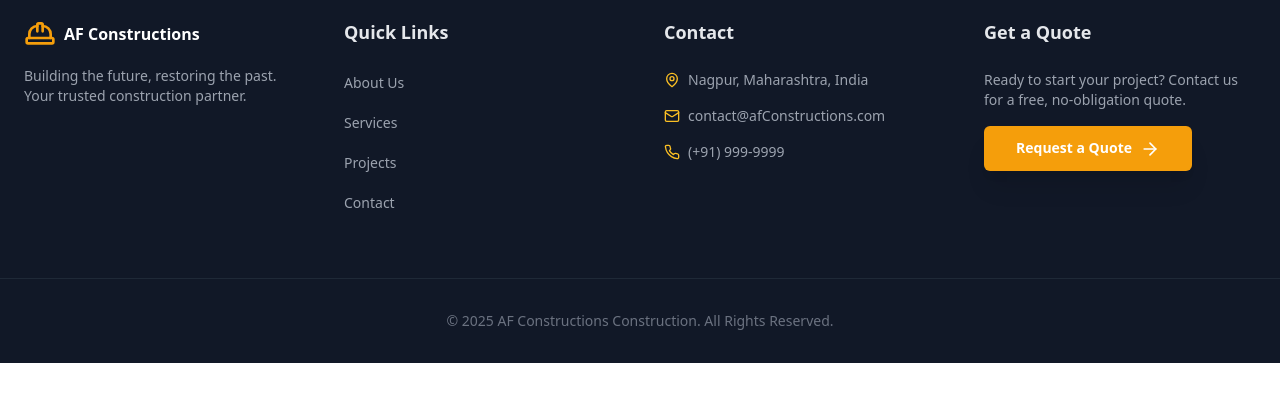
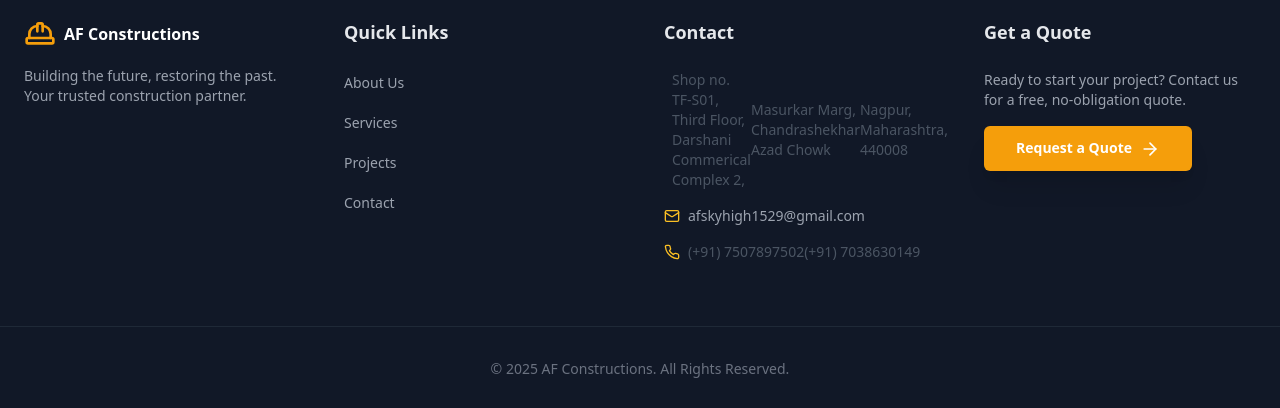
Before and after one commit to NehaChawdipande/Construction-co, a React (Create React App) app: page / in a window 1280 px wide. Shown: the part 2270-2678 px from the top of the page. Before the commit the page ends 2633 px from the top, so only its background shows below. Built offline with nearby package versions, Linux system fonts and the light colour scheme.

Commit message:
address changes

```diff
--- a/src/App.jsx
+++ b/src/App.jsx
@@ -614,21 +614,24 @@ const ContactPage = () => {
                     <MapPin className="text-amber-500" size={24} />
                     <div>
                       <h3 className="font-semibold text-lg">Our Office</h3>
-                      <p className="text-gray-600">Nagpur, Maharashtra, India</p>
+                      <p className="text-gray-600">Shop no. TF-S01, Third Floor, Darshani Commerical Complex 2, </p>
+                      <p className="text-gray-600">Masurkar Marg, Chandrashekhar Azad Chowk </p>
+                      <p className="text-gray-600">Nagpur, Maharashtra, 440008</p>
                     </div>
                   </div>
                   <div className="flex items-center space-x-4 animate-fade-in-up delay-200">
                     <Mail className="text-amber-500" size={24} />
                     <div>
                       <h3 className="font-semibold text-lg">Email Us</h3>
-                      <p className="text-gray-600">contact@afconstructions.com</p>
+                      <p className="text-gray-600">afskyhigh1529@gmail.com</p>
                     </div>
                   </div>
                   <div className="flex items-center space-x-4 animate-fade-in-up delay-300">
                     <Phone className="text-amber-500" size={24} />
                     <div>
                       <h3 className="font-semibold text-lg">Call Us</h3>
-                      <p className="text-gray-600">(+91) 999-9999</p>
+                      <p className="text-gray-600">(+91) 7507897502</p>
+                      <p className="text-gray-600">(+91) 7038630149</p>
                     </div>
                   </div>
                 </div>
@@ -666,9 +669,13 @@ const Footer = ({ navigateTo }) => {
           <div>
             <h3 className="text-lg font-semibold mb-6 text-gray-200">Contact</h3>
             <ul className="space-y-4 text-gray-400 text-sm">
-              <li className="flex items-center"><MapPin size={16} className="mr-2 text-amber-400" /> Nagpur, Maharashtra, India</li>
-              <li className="flex items-center"><Mail size={16} className="mr-2 text-amber-400" /> contact@afConstructions.com</li>
-              <li className="flex items-center"><Phone size={16} className="mr-2 text-amber-400" /> (+91) 999-9999</li>
+
+              <li className="flex items-center"><MapPin size={16} className="mr-2 text-amber-400" /> <p className="text-gray-600">Shop no. TF-S01, Third Floor, Darshani Commerical Complex 2, </p>
+                      <p className="text-gray-600">Masurkar Marg, Chandrashekhar Azad Chowk </p>
+                      <p className="text-gray-600">Nagpur, Maharashtra, 440008</p></li>
+              <li className="flex items-center"><Mail size={16} className="mr-2 text-amber-400" /> afskyhigh1529@gmail.com</li>
+              <li className="flex items-center"><Phone size={16} className="mr-2 text-amber-400" /><p className="text-gray-600">(+91) 7507897502</p>
+                      <p className="text-gray-600">(+91) 7038630149</p></li>
             </ul>
           </div>
           <div className="lg:col-span-1">
@@ -679,7 +686,7 @@ const Footer = ({ navigateTo }) => {
         </div>
       </div>
       <div className="border-t border-gray-800 py-8 text-center text-gray-500 text-sm">
-        <p>&copy; {new Date().getFullYear()} AF Constructions Construction. All Rights Reserved.</p>
+        <p>&copy; {new Date().getFullYear()} AF Constructions. All Rights Reserved.</p>
       </div>
     </footer>
   );
```
